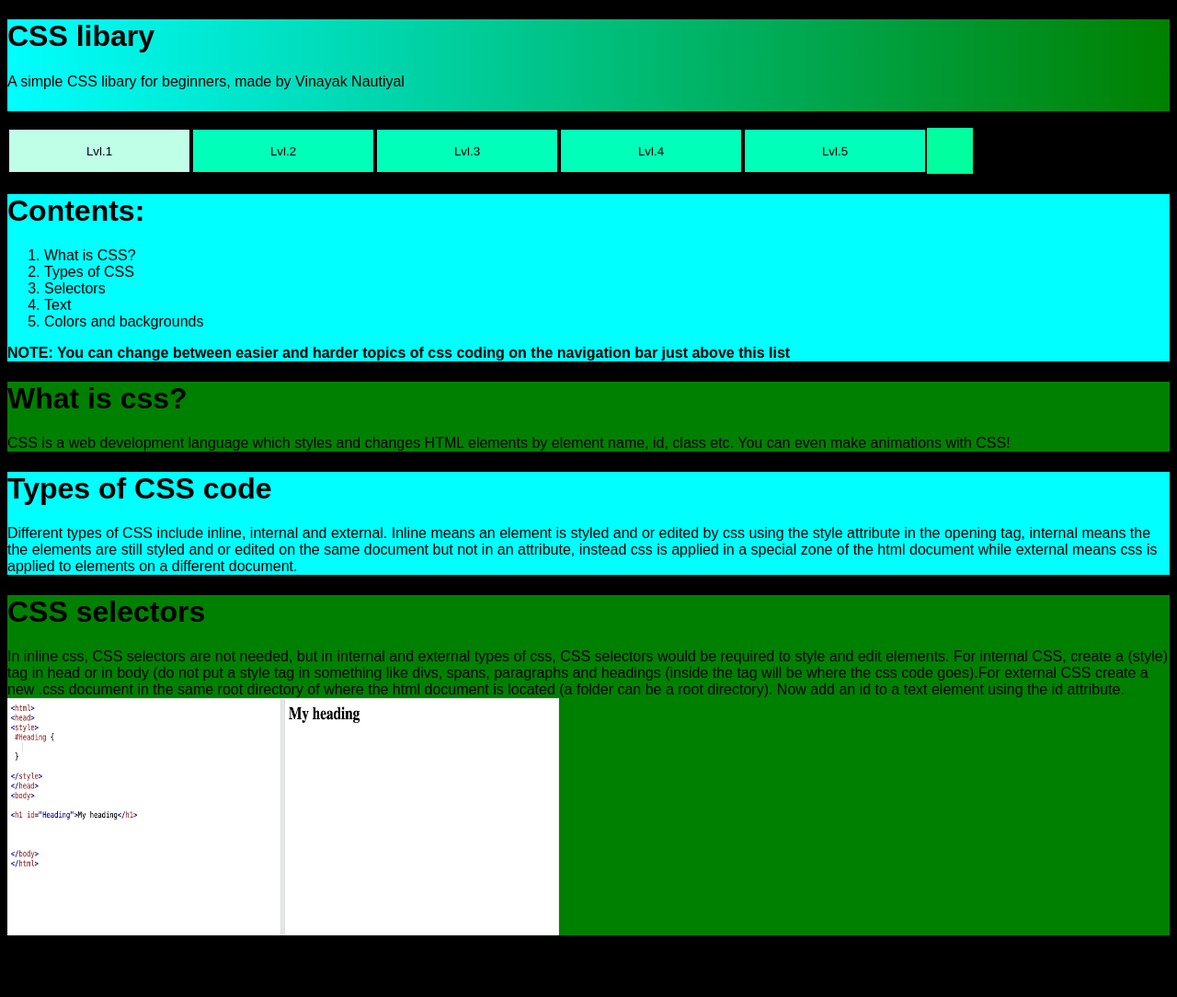
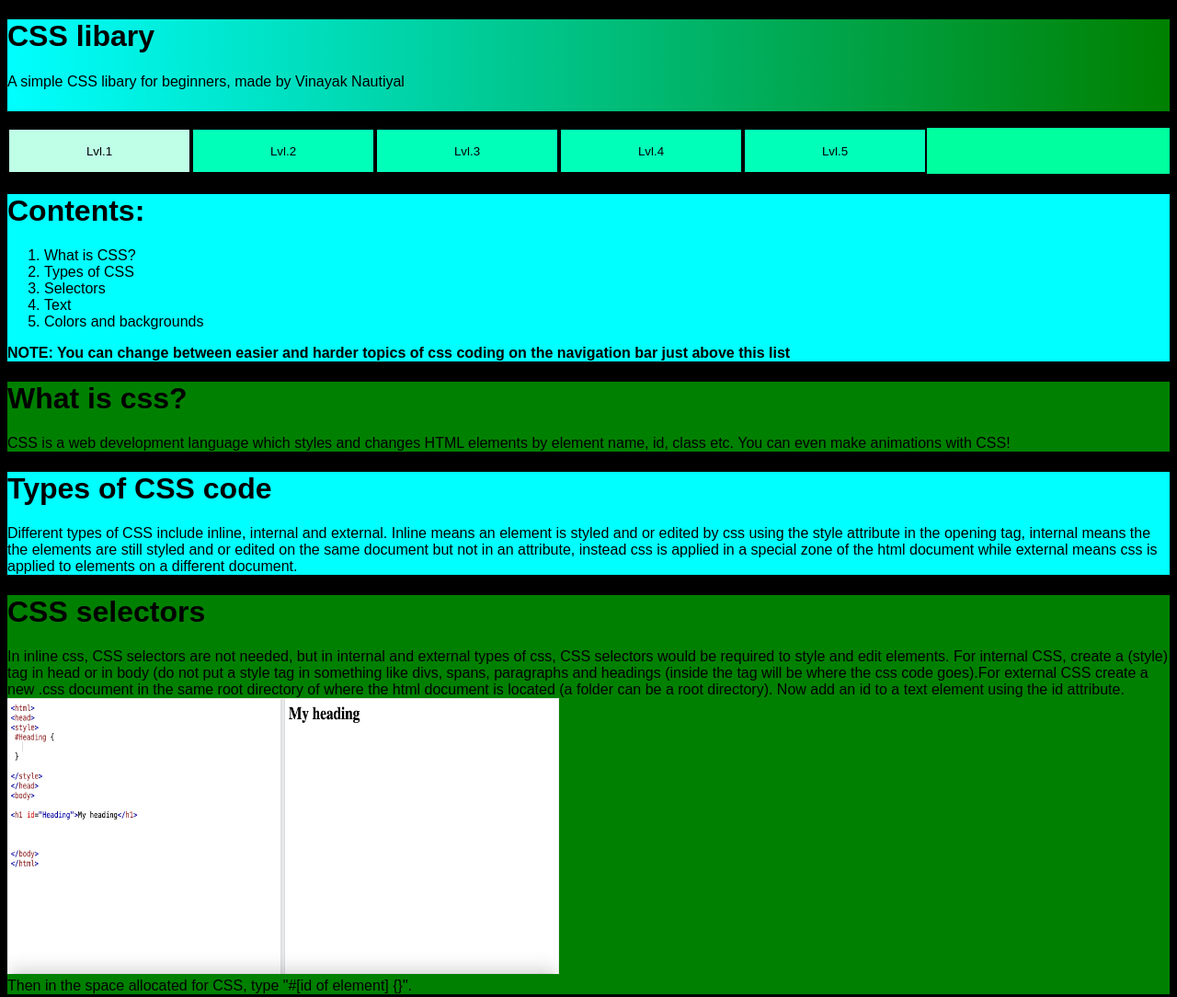
Before and after one commit to VinayakIsTaken0913/css, a plain HTML site: page index.html in a window 1280 px wide. Shown: the top 1084 px of the page at 92% size. Drawn offline with Linux system fonts and the light colour scheme.

Commit message:
Update index.html

```diff
--- a/index.html
+++ b/index.html
@@ -11,7 +11,6 @@
            flex-wrap:wrap;
            background-color:#00FF9E;
            font-family:arial;
-           width:1050px;
       }
       #navigation > div {
            background-color:cyan;
```
